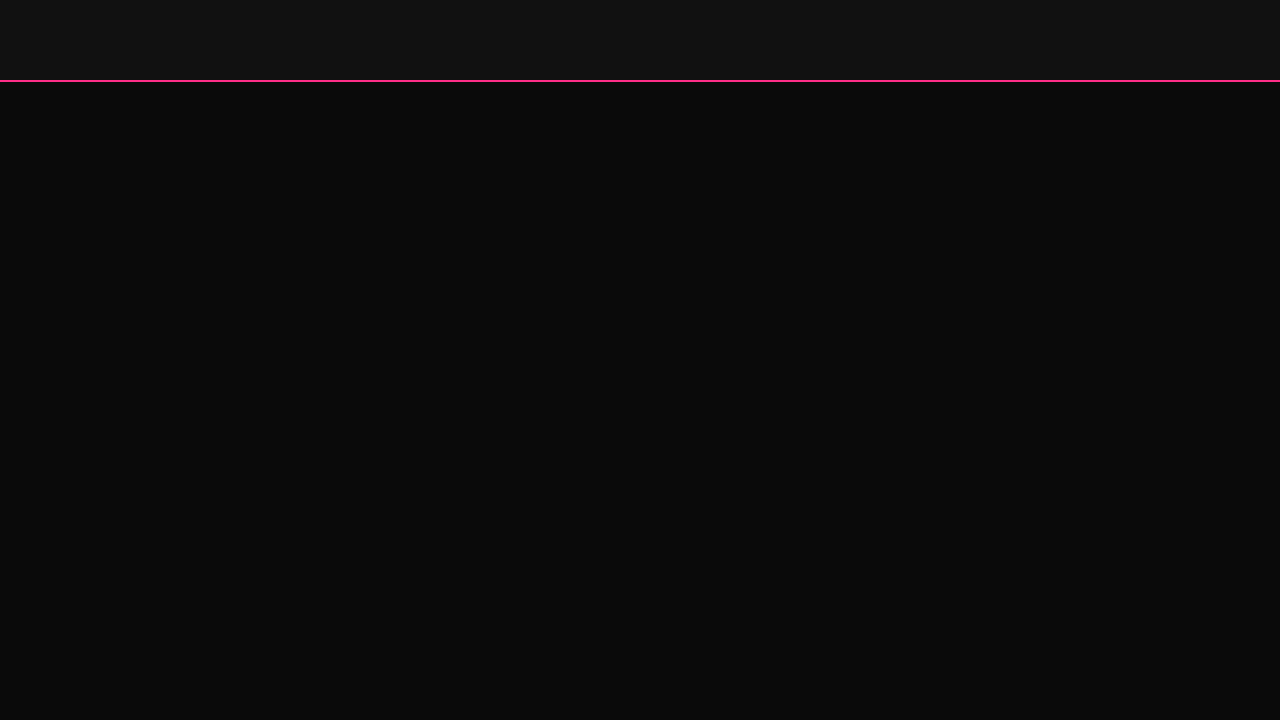
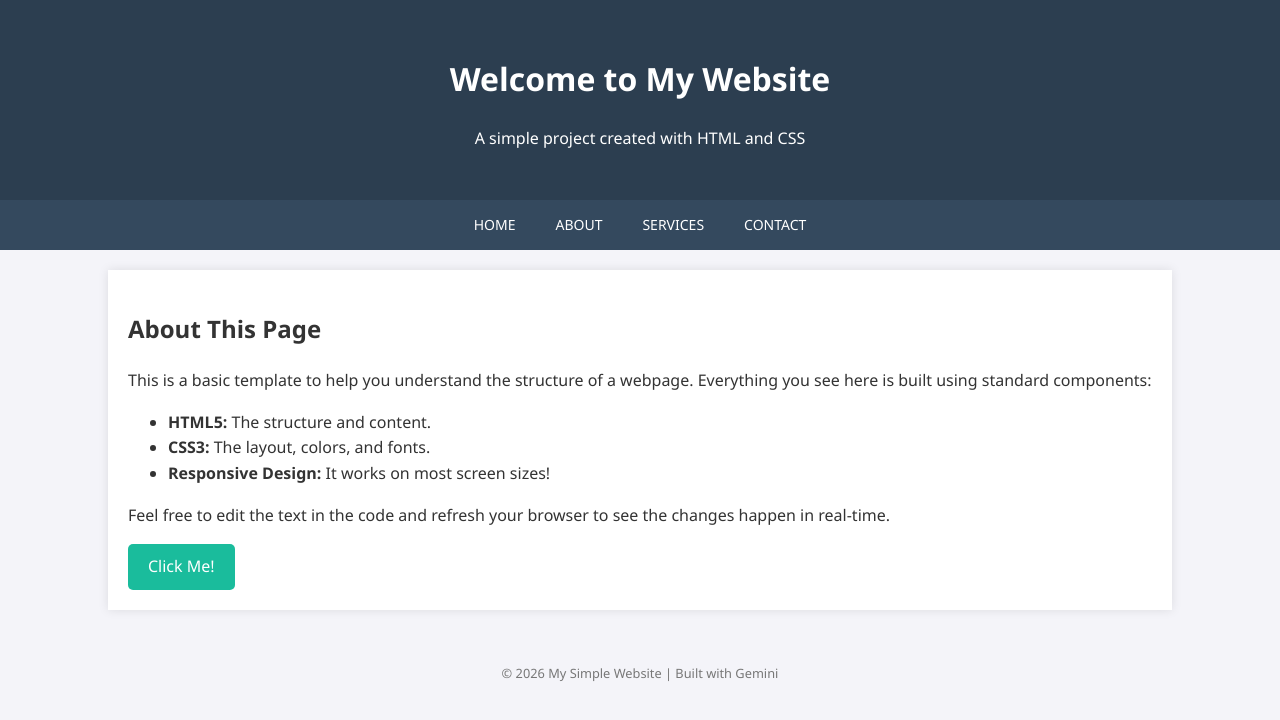
Before and after one commit to jeannegroenewald8-cell/Ghostline-Inks, a plain HTML site: page index.html in a window 1280 px wide. Drawn offline with Linux system fonts and the light colour scheme.

Commit message:
Update index.html

```diff
--- a/index.html
+++ b/index.html
@@ -1,66 +1,110 @@
-<!DOCTYPE html><html lang="en">
+<!DOCTYPE html>
+<html lang="en">
 <head>
     <meta charset="UTF-8">
     <meta name="viewport" content="width=device-width, initial-scale=1.0">
-  <title>Ghostline Inks</title>
+    <title>My Simple Website</title>
     <style>
+        /* CSS: This makes it look pretty */
         body {
+            font-family: 'Segoe UI', Tahoma, Geneva, Verdana, sans-serif;
+            line-height: 1.6;
             margin: 0;
-      font-family: Arial, sans-serif;
-      background: #0a0a0a;
-      color: #fff;
+            color: #333;
+            background-color: #f4f4f9;
         }
+
         header {
+            background: #2c3e50;
+            color: white;
+            padding: 2rem;
             text-align: center;
-      padding: 40px 20px;
-      background: #111;
-      border-bottom: 2px solid #ff2e88;
         }
-    header img {
-      width: 180px;
-      border-radius: 10px;
+
+        nav {
+            display: flex;
+            justify-content: center;
+            background: #34495e;
         }
-    h1 {
-      color: #ff2e88;
-      margin: 10px 0;
+
+        nav a {
+            color: white;
+            padding: 14px 20px;
+            text-decoration: none;
+            text-transform: uppercase;
+            font-size: 14px;
         }
-    .description {
-      font-style: italic;
-      color: #ccc;
+
+        nav a:hover {
+            background-color: #1abc9c;
         }
-    section {
-      padding: 40px 20px;
-      max-width: 900px;
+
+        .container {
+            width: 80%;
             margin: auto;
+            overflow: hidden;
+            padding: 20px;
+            background: white;
+            margin-top: 20px;
+            box-shadow: 0 0 10px rgba(0,0,0,0.1);
         }
-    .price-list {
-      border: 1px solid #ff2e88;
-      border-radius: 10px;
-      padding: 20px;
-    }
-    .price-item {
-      display: flex;
-      justify-content: space-between;
-      padding: 10px 0;
-      border-bottom: 1px solid #333;
-    }
-    .price-item:last-child {
-      border-bottom: none;
-    }
-    .highlight {
-      color: #ff2e88;
-    }
+
         footer {
             text-align: center;
             padding: 20px;
-      background: #111;
-      border-top: 2px solid #ff2e88;
+            margin-top: 20px;
+            font-size: 0.8rem;
+            color: #777;
         }
-    a {
-      color: #ff2e88;
+
+        .btn {
+            display: inline-block;
+            background: #1abc9c;
+            color: white;
+            padding: 10px 20px;
+            border: none;
+            border-radius: 5px;
+            cursor: pointer;
             text-decoration: none;
+        }
+
+        .btn:hover {
+            background: #16a085;
         }
     </style>
 </head>
-<body><header>
-  <!-- Replace with your logo
+<body>
+
+    <header>
+        <h1>Welcome to My Website</h1>
+        <p>A simple project created with HTML and CSS</p>
+    </header>
+
+    <nav>
+        <a href="#">Home</a>
+        <a href="#">About</a>
+        <a href="#">Services</a>
+        <a href="#">Contact</a>
+    </nav>
+
+    <div class="container">
+        <h2>About This Page</h2>
+        <p>This is a basic template to help you understand the structure of a webpage. Everything you see here is built using standard components:</p>
+
+        <ul>
+            <li><strong>HTML5:</strong> The structure and content.</li>
+            <li><strong>CSS3:</strong> The layout, colors, and fonts.</li>
+            <li><strong>Responsive Design:</strong> It works on most screen sizes!</li>
+        </ul>
+
+        <p>Feel free to edit the text in the code and refresh your browser to see the changes happen in real-time.</p>
+
+        <a href="#" class="btn" onclick="alert('Hello! You clicked the button.')">Click Me!</a>
+    </div>
+
+    <footer>
+        <p>&copy; 2026 My Simple Website | Built with Gemini</p>
+    </footer>
+
+</body>
+</html>
```
Lines whose indentation alone changed are shown as unchanged.
